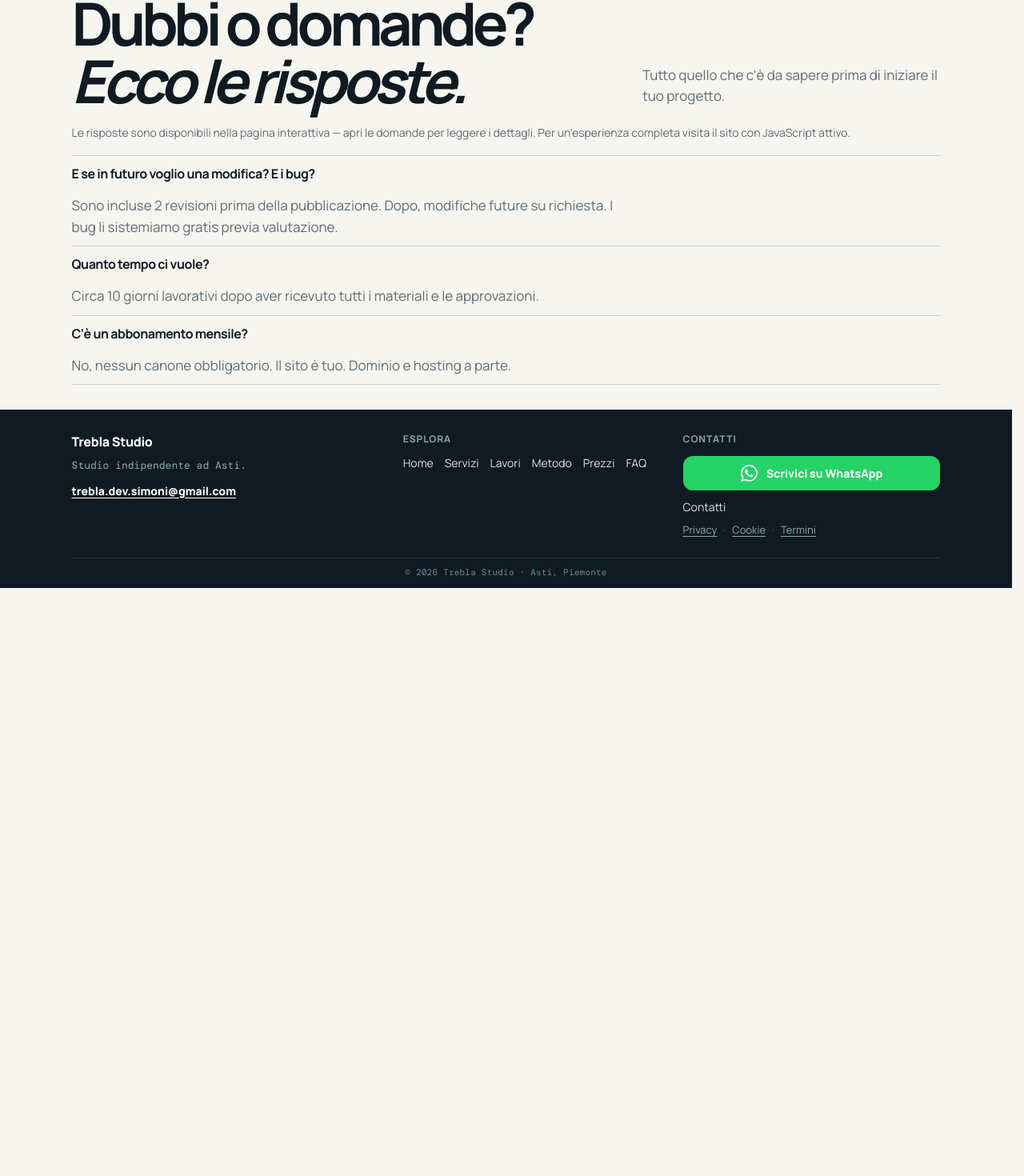
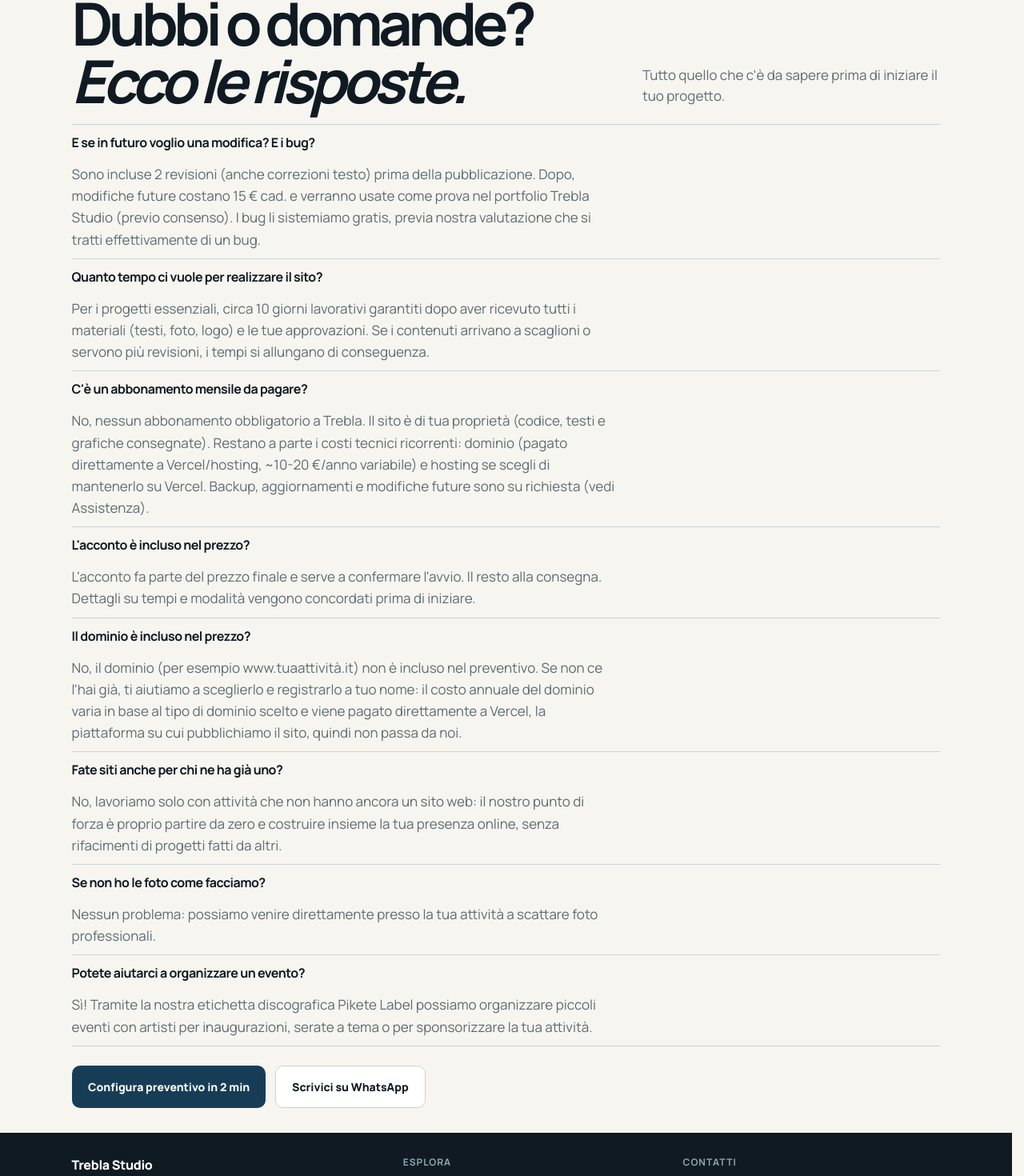
Before and after one commit to TREBLADEV72800/TreblaStudio, a Next.js app: page /faq in a window 1280 px wide. Shown: the part 158-1628 px from the top of the page at 80% size. Before the commit the page ends 893 px from the top, so only its background shows below. Built offline with nearby package versions, Linux system fonts and the light colour scheme; no server answers.

Commit message:
fix(faq): ripristinate tutte le 8 domande con risposte complete

```diff
--- a/app/faq/page.jsx
+++ b/app/faq/page.jsx
@@ -23,22 +23,27 @@ export const metadata = {
 
 export default function Page(){
   const whatsapp='393518924471';
-  const email='trebla.dev.simoni@gmail.com';
   return (
-
     <section className="section faq-section">
       <p className="section-label">Domande frequenti</p>
       <div className="section-intro">
         <h1>Dubbi o domande?<br /><em>Ecco le risposte.</em></h1>
         <p>Tutto quello che c'è da sapere prima di iniziare il tuo progetto.</p>
       </div>
-      <p style={{ color: 'var(--muted)', fontSize: '14px', marginTop: '18px' }}>Le risposte sono disponibili nella pagina interattiva — apri le domande per leggere i dettagli. Per un’esperienza completa visita il sito con JavaScript attivo.</p>
       <div className="faq-list" style={{ marginTop: '18px' }}>
-        <div className="faq-card"><div className="faq-header"><h3>E se in futuro voglio una modifica? E i bug?</h3></div><p>Sono incluse 2 revisioni prima della pubblicazione. Dopo, modifiche future su richiesta. I bug li sistemiamo gratis previa valutazione.</p></div>
-        <div className="faq-card"><div className="faq-header"><h3>Quanto tempo ci vuole?</h3></div><p>Circa 10 giorni lavorativi dopo aver ricevuto tutti i materiali e le approvazioni.</p></div>
-        <div className="faq-card"><div className="faq-header"><h3>C'è un abbonamento mensile?</h3></div><p>No, nessun canone obbligatorio. Il sito è tuo. Dominio e hosting a parte.</p></div>
+        <div className="faq-card"><div className="faq-header"><h3>E se in futuro voglio una modifica? E i bug?</h3></div><p>Sono incluse 2 revisioni (anche correzioni testo) prima della pubblicazione. Dopo, modifiche future costano 15 € cad. e verranno usate come prova nel portfolio Trebla Studio (previo consenso). I bug li sistemiamo gratis, previa nostra valutazione che si tratti effettivamente di un bug.</p></div>
+        <div className="faq-card"><div className="faq-header"><h3>Quanto tempo ci vuole per realizzare il sito?</h3></div><p>Per i progetti essenziali, circa 10 giorni lavorativi garantiti dopo aver ricevuto tutti i materiali (testi, foto, logo) e le tue approvazioni. Se i contenuti arrivano a scaglioni o servono più revisioni, i tempi si allungano di conseguenza.</p></div>
+        <div className="faq-card"><div className="faq-header"><h3>C'è un abbonamento mensile da pagare?</h3></div><p>No, nessun abbonamento obbligatorio a Trebla. Il sito è di tua proprietà (codice, testi e grafiche consegnate). Restano a parte i costi tecnici ricorrenti: dominio (pagato direttamente a Vercel/hosting, ~10-20 €/anno variabile) e hosting se scegli di mantenerlo su Vercel. Backup, aggiornamenti e modifiche future sono su richiesta (vedi Assistenza).</p></div>
+        <div className="faq-card"><div className="faq-header"><h3>L'acconto è incluso nel prezzo?</h3></div><p>L'acconto fa parte del prezzo finale e serve a confermare l'avvio. Il resto alla consegna. Dettagli su tempi e modalità vengono concordati prima di iniziare.</p></div>
+        <div className="faq-card"><div className="faq-header"><h3>Il dominio è incluso nel prezzo?</h3></div><p>No, il dominio (per esempio www.tuaattività.it) non è incluso nel preventivo. Se non ce l'hai già, ti aiutiamo a sceglierlo e registrarlo a tuo nome: il costo annuale del dominio varia in base al tipo di dominio scelto e viene pagato direttamente a Vercel, la piattaforma su cui pubblichiamo il sito, quindi non passa da noi.</p></div>
+        <div className="faq-card"><div className="faq-header"><h3>Fate siti anche per chi ne ha già uno?</h3></div><p>No, lavoriamo solo con attività che non hanno ancora un sito web: il nostro punto di forza è proprio partire da zero e costruire insieme la tua presenza online, senza rifacimenti di progetti fatti da altri.</p></div>
+        <div className="faq-card"><div className="faq-header"><h3>Se non ho le foto come facciamo?</h3></div><p>Nessun problema: possiamo venire direttamente presso la tua attività a scattare foto professionali.</p></div>
+        <div className="faq-card"><div className="faq-header"><h3>Potete aiutarci a organizzare un evento?</h3></div><p>Sì! Tramite la nostra etichetta discografica Pikete Label possiamo organizzare piccoli eventi con artisti per inaugurazioni, serate a tema o per sponsorizzare la tua attività.</p></div>
+      </div>
+      <div style={{ marginTop: '24px', display: 'flex', gap: '12px', flexWrap: 'wrap' }}>
+        <Link className="button button-main" href="/preventivo">Configura preventivo in 2 min</Link>
+        <a className="button button-quiet" href={`https://wa.me/${whatsapp}`} target="_blank" rel="noopener noreferrer" style={{ background: '#fff' }}>Scrivici su WhatsApp</a>
       </div>
     </section>
-
   );
 }
```
